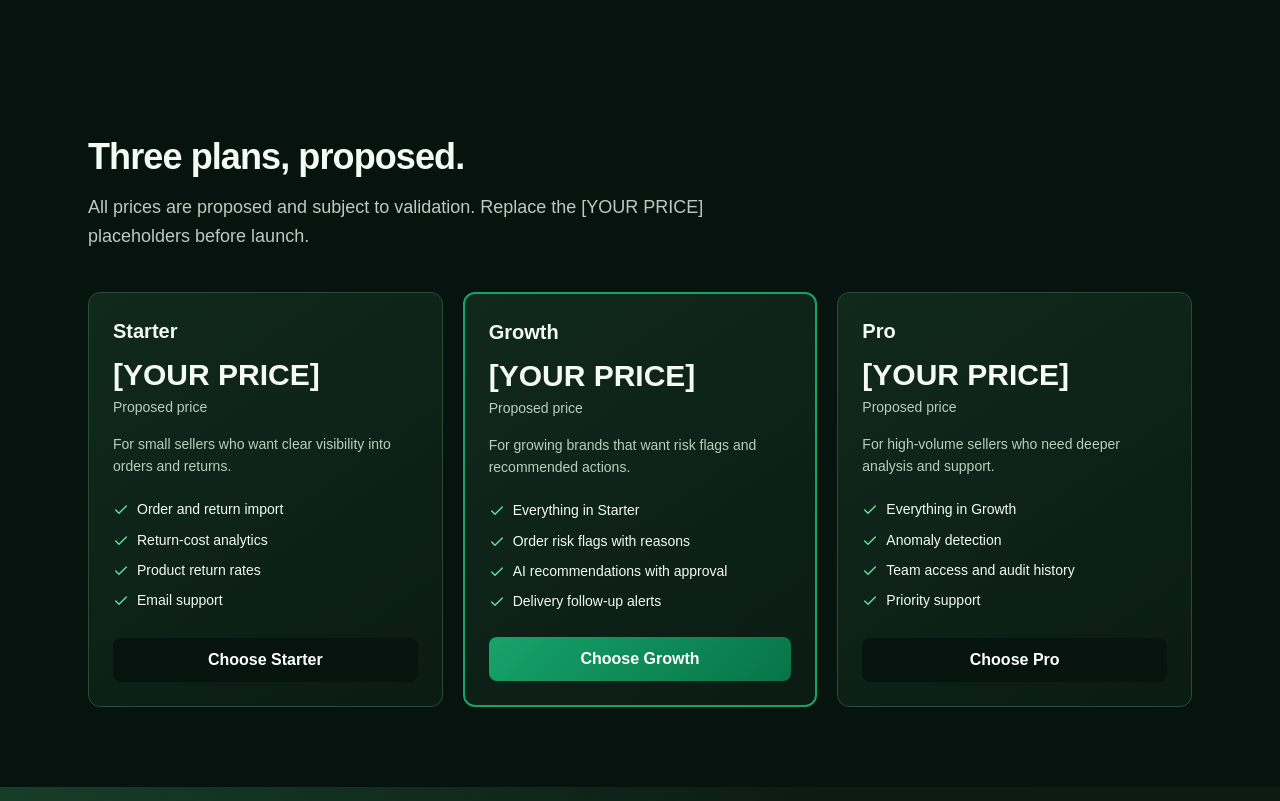
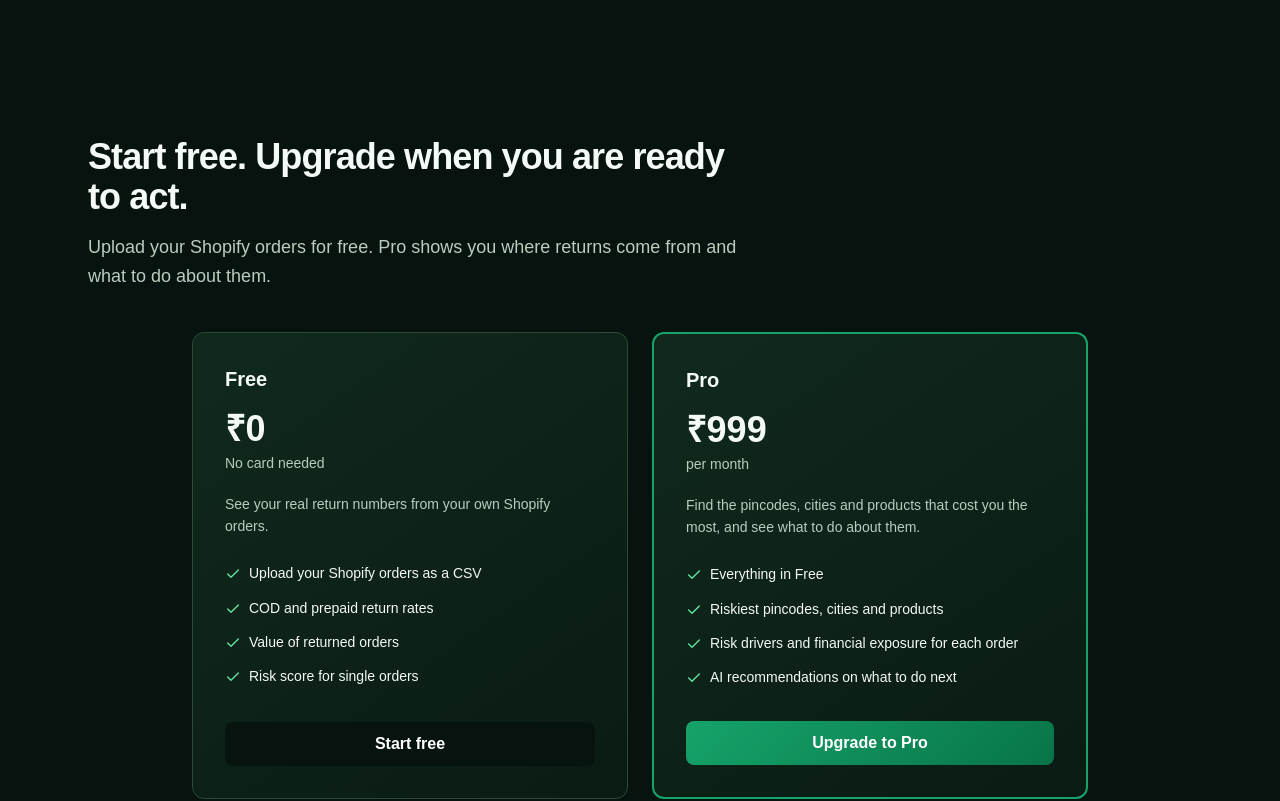
Before and after one commit to iamremontansari-pixel/returnsheild-ai, a Next.js app: page / in a window 1280 px wide. Shown: the part 2960-3761 px from the top of the page. Built offline with nearby package versions, Linux system fonts and the light colour scheme; no server answers.

Commit message:
Update Pricing.tsx

```diff
--- a/components/landing/Pricing.tsx
+++ b/components/landing/Pricing.tsx
@@ -1,29 +1,85 @@
 import { Check } from "lucide-react";
 import { Section } from "@/components/ui/Section";
 import { LinkButton } from "@/components/ui/LinkButton";
-import { plans } from "@/lib/site";
 import { cn } from "@/lib/utils";
 
-export function Pricing({ title = "Three plans, proposed." }: { title?: string }) {
+// Change the Pro price here. This is the only place you need to edit.
+const PRO_PRICE = "₹999";
+
+const plans = [
+  {
+    name: "Free",
+    price: "₹0",
+    note: "No card needed",
+    blurb: "See your real return numbers from your own Shopify orders.",
+    features: [
+      "Upload your Shopify orders as a CSV",
+      "COD and prepaid return rates",
+      "Value of returned orders",
+      "Risk score for single orders",
+    ],
+    cta: "Start free",
+    href: "/register",
+    highlighted: false,
+  },
+  {
+    name: "Pro",
+    price: PRO_PRICE,
+    note: "per month",
+    blurb:
+      "Find the pincodes, cities and products that cost you the most, and see what to do about them.",
+    features: [
+      "Everything in Free",
+      "Riskiest pincodes, cities and products",
+      "Risk drivers and financial exposure for each order",
+      "AI recommendations on what to do next",
+    ],
+    cta: "Upgrade to Pro",
+    href: "/billing",
+    highlighted: true,
+  },
+];
+
+export function Pricing({
+  title = "Start free. Upgrade when you are ready to act.",
+}: {
+  title?: string;
+}) {
   return (
-    <Section title={title} intro="All prices are proposed and subject to validation. Replace the [YOUR PRICE] placeholders before launch.">
-      <div className="grid gap-5 lg:grid-cols-3">
+    <Section
+      title={title}
+      intro="Upload your Shopify orders for free. Pro shows you where returns come from and what to do about them."
+    >
+      <div className="mx-auto grid max-w-4xl gap-6 md:grid-cols-2">
         {plans.map((p) => (
-          <div key={p.name} className={cn("flex flex-col rounded-xl border bg-white p-6", p.highlighted ? "border-2 border-brand" : "border-line")}>
+          <div
+            key={p.name}
+            className={cn(
+              "flex flex-col rounded-xl border bg-white p-8",
+              p.highlighted ? "border-2 border-brand" : "border-line",
+            )}
+          >
             <h3 className="text-xl font-bold">{p.name}</h3>
-            <p className="mt-3 text-3xl font-extrabold">{p.price}</p>
-            <p className="mt-1 text-sm text-muted">Proposed price</p>
-            <p className="mt-4 leading-relaxed text-muted">{p.blurb}</p>
-            <ul className="mt-5 flex-1 space-y-2">
+            <p className="mt-4 text-4xl font-bold">{p.price}</p>
+            <p className="mt-1 text-sm text-muted">{p.note}</p>
+            <p className="mt-5 leading-relaxed text-muted">{p.blurb}</p>
+            <ul className="mt-6 flex-1 space-y-3">
               {p.features.map((f) => (
                 <li key={f} className="flex gap-2">
-                  <Check className="mt-1 size-4 shrink-0 text-brand" aria-hidden="true" />
+                  <Check
+                    className="mt-1 size-4 shrink-0 text-brand"
+                    aria-hidden="true"
+                  />
                   {f}
                 </li>
               ))}
             </ul>
-            <LinkButton href="/register" variant={p.highlighted ? "primary" : "dark"} className="mt-6">
-              Choose {p.name}
+            <LinkButton
+              href={p.href}
+              variant={p.highlighted ? "primary" : "dark"}
+              className="mt-8"
+            >
+              {p.cta}
             </LinkButton>
           </div>
         ))}
```
